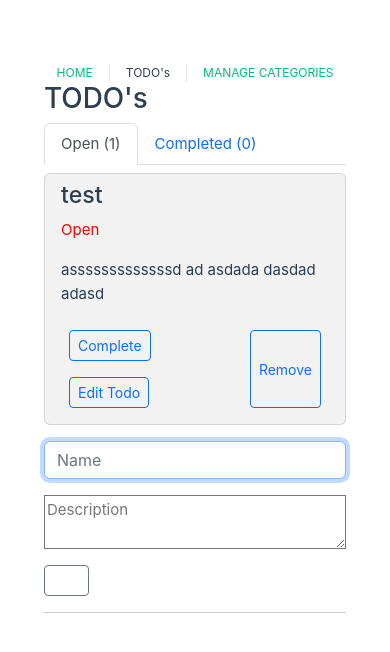
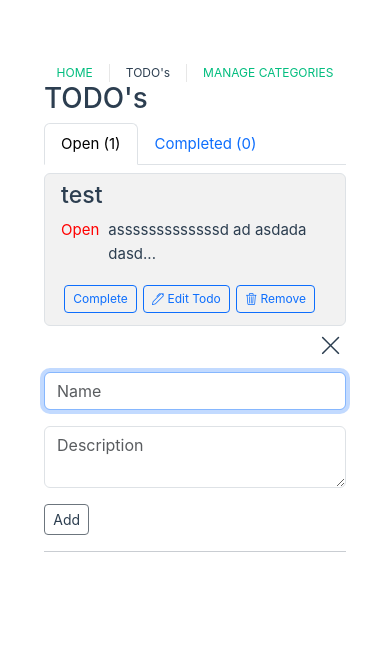
Before and after one commit to BatistaCo-Pedro/todo-vue-pro, a Vue app: page /todos in a window 390 px wide. Both pictures are taken after a click on the button "Add Todo". Shown: the top 652 px of the page. Built offline with nearby package versions, Linux system fonts and the light colour scheme.

Commit message:
added icons af

```diff
--- a/index.html
+++ b/index.html
@@ -7,7 +7,8 @@
     <title>Vite App</title>
 
     <!-- Load Bootstrap -->
-	  <link href="https://cdn.jsdelivr.net/npm/bootstrap@5.1.3/dist/css/bootstrap.min.css" rel="stylesheet" integrity="sha384-1BmE4kWBq78iYhFldvKuhfTAU6auU8tT94WrHftjDbrCEXSU1oBoqyl2QvZ6jIW3" crossorigin="anonymous">
+	  <link rel="stylesheet" href="https://cdn.jsdelivr.net/npm/bootstrap-icons@1.9.1/font/bootstrap-icons.css">
+    <link href="https://cdn.jsdelivr.net/npm/bootstrap@5.1.3/dist/css/bootstrap.min.css" rel="stylesheet" integrity="sha384-1BmE4kWBq78iYhFldvKuhfTAU6auU8tT94WrHftjDbrCEXSU1oBoqyl2QvZ6jIW3" crossorigin="anonymous">
 	  <script src="https://cdn.jsdelivr.net/npm/bootstrap@5.1.3/dist/js/bootstrap.bundle.min.js" integrity="sha384-ka7Sk0Gln4gmtz2MlQnikT1wXgYsOg+OMhuP+IlRH9sENBO0LRn5q+8nbTov4+1p" crossorigin="anonymous"></script>
 
   </head>
--- a/package.json
+++ b/package.json
@@ -9,7 +9,8 @@
   },
   "dependencies": {
     "axios": "^1.3.4",
-    "bootstrap": "^5.2.3",
+    "bootstrap": "^5.3.0-alpha1",
+    "bootstrap-icons": "^1.10.3",
     "pinia": "^2.0.28",
     "pinia-plugin-persistedstate": "^3.0.2",
     "vue": "^3.2.45",
--- a/src/components/CategoryList.vue
+++ b/src/components/CategoryList.vue
@@ -21,11 +21,11 @@
 
 				<a
 				class="btn btn-xs float-end"
-				@click="removeCategory(id)"><i class="bi bi-trash"></i></a>
+				@click="removeCategory(id)"><i class="bi bi-trash3"></i></a>
 
 				<a
 				class="btn btn-xs float-end"
-				@click="editCategory(id)"><i class="bi bi-pencil"></i></a>
+				@click="editCategory(id)"><i class="bi bi-pencil-square"></i></a>
 
 			</div>
 
@@ -59,18 +59,12 @@ export default {
 	methods: {
 
 		editCategory(id) {
-
-			// Set edit category
 			this.edit_category_id = id;
 			this.edit_category = this.name;
 
-			// Set focus after next tick
-			// See https://vuejs.org/api/general.html#nexttick
-			// See https://vuejs.org/guide/essentials/template-refs.html
 			this.$nextTick(() => {
-          this.$refs.edit_category_input.focus();
-      })
-
+         		this.$refs.edit_category_input.focus();
+    		})
 		},
 
 		saveCategory(id) {
--- a/src/components/TodoList.vue
+++ b/src/components/TodoList.vue
@@ -38,15 +38,13 @@ export default {
       <h3>{{todo.name}}</h3>
       <div class="inline-flex-container" style="width: 100%;">
         <p style="width: 20%;" :class="todo.completed == true ? 'done': 'open'">{{todo.completed == true ? 'Finished!' : 'Open'}}</p>
-        <p>{{todo.description}}</p>
+        <p>{{todo.description.length > 30 ? todo.description.substring(0, 30) + "..." : todo.description}}</p>
       </div>
       <div class="inline-flex-container" style="width: 100%;">
-          <div style="width: 40%;">
-          <button class="btn btn-sm btn-outline-primary m-2" @click="toggle_todo_state(todo.id);">{{ todo.completed == true ? 'Open' : 'Complete' }}</button>
-          <button class="btn btn-sm btn-outline-primary m-2" @click="edit_todo(todo.id);">Edit Todo</button>
-        </div>
-        <div class="align-right" style="width: 60%;">
-          <button class="btn btn-sm btn-outline-primary m-2" @click="remove_todo(todo.id);">Remove </button>
+        <button class="btn btn-sm btn-outline-primary m-2 m-mob" @click="toggle_todo_state(todo.id);">{{ todo.completed == true ? ' Open' : ' Complete' }}</button>
+        <button class="btn btn-sm btn-outline-primary m-2 m-mob" @click="edit_todo(todo.id);"><i class="bi bi-pen"></i> Edit Todo</button>
+        <div class="align-right">
+          <button class="btn btn-sm btn-outline-primary m-2 m-mob" style="" @click="remove_todo(todo.id);"><i class="bi bi-trash3"></i> Remove</button>
         </div>
       </div>
     </li>
@@ -66,18 +64,25 @@ export default {
 .inline-flex-container {
   display: inline-flex;
   justify-content: flex-start;
-  flex-wrap: wrap;
 }
 
 .align-right {
-  display: inline-flex;
+  width: 82%;
+  display: flex;
   justify-content: flex-end;
   flex-wrap: wrap;
 }
 
-@media (max-width: 1024px) {
+@media (max-width: 1224px) {
   .align-right {
+    width: 33%;
+    display: flex;
+    justify-content: flex-start;
+  }
 
+  .m-mob {
+    margin: 0.2rem!important;
+    font-size: 0.75rem!important;
   }
 }
 </style>
--- a/src/views/TodoView.vue
+++ b/src/views/TodoView.vue
@@ -2,6 +2,7 @@
 
 import { mapState, mapWritableState, mapActions } from 'pinia'
 import { useTodoStore } from '@/stores/todo'
+import { useCategoryStore } from "@/stores/category"
 
 import TodoList from '@/components/TodoList.vue'
 
@@ -21,6 +22,7 @@ export default {
 
   computed: {
     ...mapWritableState(useTodoStore, ['todos', 'todos_open', 'todos_completed', "show_add_button", "show_dash"]),
+		...mapWritableState(useCategoryStore, ['categories']),
 
     addTodoText: {
       get() {
@@ -67,6 +69,11 @@ export default {
       this.$nextTick(() => {
         this.$refs.edit_todo_input.focus();
       })
+    },
+
+    closeDash() {
+      this.show_dash = false;
+      this.show_add_button = true;
     }
   },
 
@@ -120,19 +127,24 @@ export default {
 
     </div>
     <button v-if="show_add_button" class="btn btn-sm btn-outline-secondary margins" @click="showDash()">Add Todo</button>
+    <div v-if="show_dash" style="margin: 0.5rem 0.25rem 0.05rem 0; display: flex; justify-content: flex-end;">
+      <h3><button class="button-no-style" @click="closeDash"><i class="bi bi-x-lg"></i></button></h3>
+    </div>
 
     <div v-if="show_dash" class="container-flex form-group">
-      <input type="text" class="margins form-control theme-softer" id="todoNameInput"
+      <input type="text" class="margins form-control theme-softer" id="todoNameInput" style="margin-top: 0.1rem!important;"
         name="addTodoInput"
         v-model="addTodoText"
         v-on:keyup.enter="addTodo(new_todo, new_description, new_category)"
         ref="edit_todo_input"
         placeholder="Name">
-      <textarea id="todoDescriptionId" class="margins justify-right theme-softer" placeholder="Description" cols="25"
+
+      <textarea id="todoDescriptionId" class="margins justify-right form-control theme-softer" placeholder="Description" cols="25"
         v-model="addTodoDescription"
         v-on:keyup.enter="addTodo(new_todo, new_description, new_category)"
       ></textarea>
-      <button class="btn btn-sm btn-outline-secondary" style="width: 15%; margin-top: 1rem; color: white;"
+
+      <button class="btn btn-sm btn-outline-secondary" style="width: 15%; margin-top: 1rem; color: var(--color-text);"
         @click="addTodo(new_todo, new_description, new_category)"
       >Add</button>
     </div>
@@ -164,4 +176,14 @@ li {
   display: flex;
   flex-direction: column;
 }
+
+.button-no-style {
+  background: none;
+	color: inherit;
+	border: none;
+	padding: 0;
+	font: inherit;
+	cursor: pointer;
+	outline: inherit;
+}
 </style>
```
Also changed, not shown: 1 other file (tests, documents, lock files or other folders).
